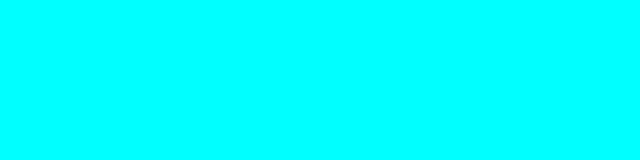
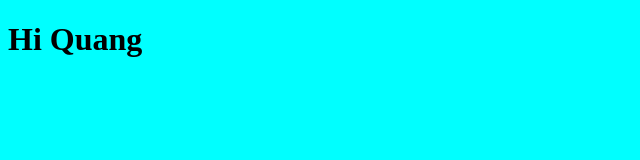
Before and after one commit to QuangMinh1411/gitProject, a plain HTML site: page index.html in a window 1280 px wide. Shown: the whole page, without its empty margins (0-640 px from the left). Drawn offline with Linux system fonts and the light colour scheme.

Commit message:
Add heading

```diff
--- a/index.html
+++ b/index.html
@@ -7,5 +7,7 @@
     <title>Document</title>
     <link rel="stylesheet" href="./style.css" />
   </head>
-  <body></body>
+  <body>
+    <h1>Hi Quang</h1>
+  </body>
 </html>
```
